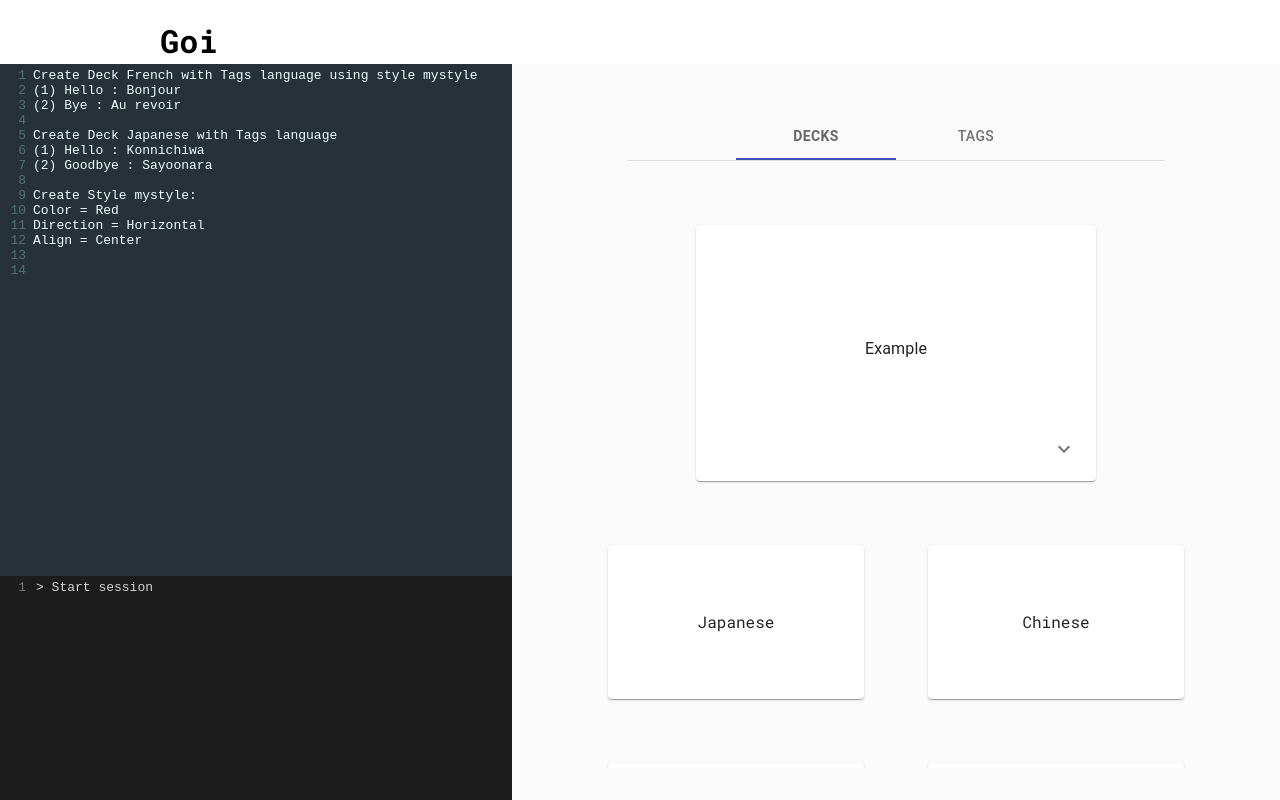
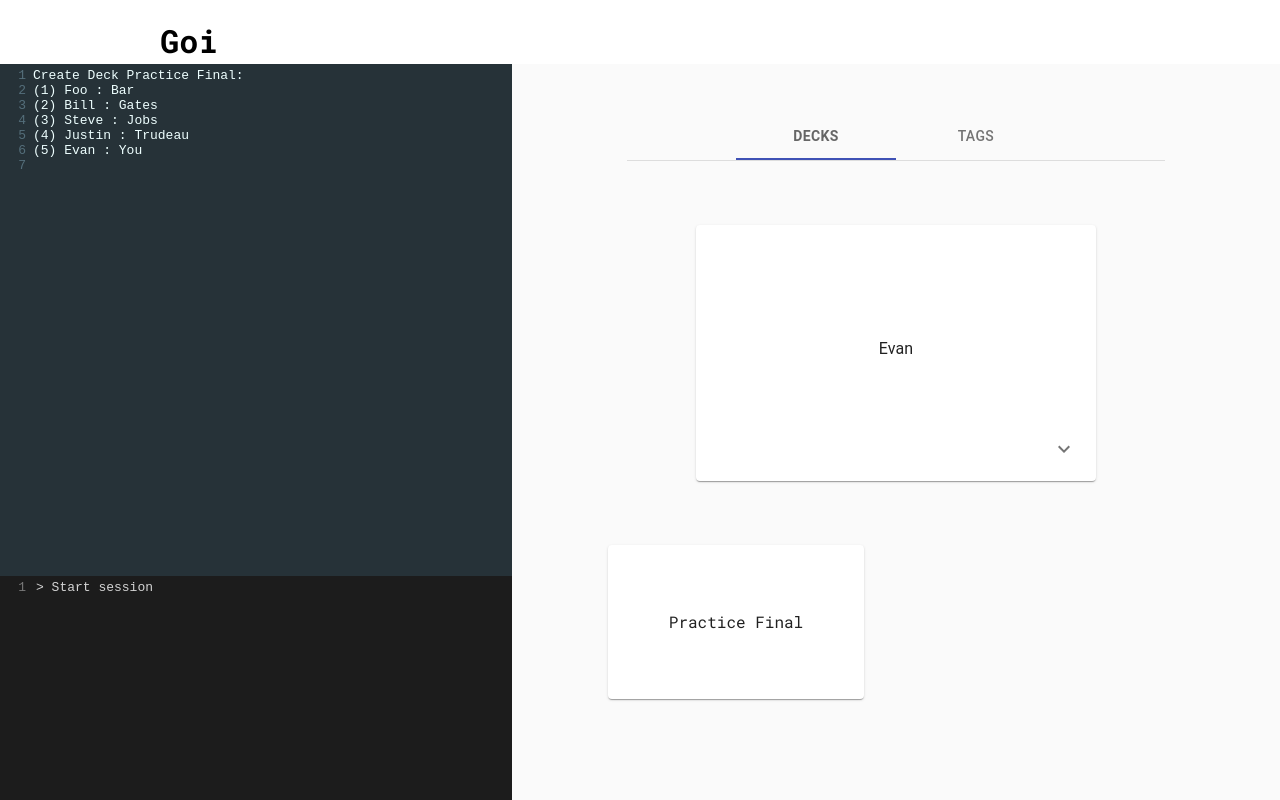
Before and after one commit to Dara2004/Goi, a React app: page / in a window 1280 px wide. Built offline with nearby package versions, Linux system fonts and the light colour scheme; what @nozbe/watermelondb would draw is missing.

Commit message:
Hooked up ast to deck view

```diff
--- a/src/App.tsx
+++ b/src/App.tsx
@@ -7,18 +7,19 @@ import CardEditor from "./components/CardEditor";
 import CommandEditor from "./components/CommandEditor";
 import Session from "./components/Session";
 import Statistics from "./components/Statistics";
+import Deck from "./model/Deck";
+import PostSessionSummary from "./components/PostSessionSummary";
+import ListView from "./components/ListView";
+import PROGRAM from "./ast/PROGRAM";
 
 const updateViewReducer = (state, action) => {
   switch (action.type) {
-    case "create cards": {
+    case "card editor parse success": {
+      console.log("received action: parse success");
       return {
         ...state,
-        cards: [
-          {
-            front: action.value.substr(12, 6),
-            back: action.value.substr(12, 6),
-          },
-        ],
+        program: { ...action.program },
+        view: View.DECK,
       };
     }
     case "command": {
@@ -32,23 +33,63 @@ const updateViewReducer = (state, action) => {
   }
   return state;
 };
+
+export enum View {
+  DECK,
+  STATS,
+  SESSION,
+  POST_SESSION,
+  LIST,
+}
+
+const initialProgram = {
+  create_decks: [
+    {
+      name: "Practice Final",
+      deck: {
+        cards: [
+          { front: "Foo", back: "Bar" },
+          { front: "Evan", back: "You" },
+        ],
+      },
+    },
+  ],
+};
+
 const initialState = {
-  cards: [{ front: "Example", back: "Exemple" }],
+  view: View.DECK,
+  program: initialProgram as PROGRAM,
   command: "",
 };
+
 export default function App() {
-  const [{ cards, command }, dispatch] = useReducer(
+  const [{ view, program, command }, dispatch] = useReducer(
     updateViewReducer,
     initialState
   );
 
-  const handleCardsChange = (value) => {
-    //use actual front and back in AST to set cards
-    dispatch({ type: "create cards", value: value });
+  const handleCommandChange = (value) => {
+    dispatch({ type: "command", value: value });
   };
 
-  const handleCommandChange = (value) => {
-    dispatch({ type: "command", value: value });
+  const showView = (view: View) => {
+    switch (view) {
+      case View.DECK: {
+        return <DeckView program={program}></DeckView>;
+      }
+      // case View.LIST: {
+      //   return <ListView></ListView>;
+      // }
+      case View.SESSION: {
+        return <Session></Session>;
+      }
+      case View.STATS: {
+        return <Statistics></Statistics>;
+      }
+      case View.POST_SESSION: {
+        return <PostSessionSummary></PostSessionSummary>;
+      }
+    }
   };
 
   return (
@@ -57,23 +98,9 @@ export default function App() {
         <NavBar></NavBar>
       </div>
       <div className="container" style={{ backgroundColor: "#FAFAFA" }}>
-        {/* <div
-          style={{ gridArea: "card-editor", backgroundColor: "green" }}
-        ></div>
-        <div
-          style={{ gridArea: "command-editor", backgroundColor: "black" }}
-        ></div> */}
-        <CardEditor onChange={handleCardsChange}></CardEditor>
+        <CardEditor dispatch={dispatch}></CardEditor>
         <CommandEditor onChange={handleCommandChange}></CommandEditor>
-        {command === "> Start session" ? (
-          <Session></Session>
-        ) : command === "> Show stats" ? (
-          <Statistics></Statistics>
-        ) : (
-          <>
-            <DeckView cards={cards}></DeckView>
-          </>
-        )}
+        {showView(view)}
       </div>
     </>
   );
--- a/src/ast/CREATE_DECK.ts
+++ b/src/ast/CREATE_DECK.ts
@@ -3,7 +3,7 @@ import DECK from "./DECK";
 import TAGS from "./TAGS";
 import ATTRIBUTES from "./ATTRIBUTES";
 
-const invalidNameTokens = ["with Tags", "using Style", "("];
+const invalidNameTokens = [":", "(", ")", ",", "NULLTOKEN"];
 
 export default class CREATE_DECK extends NODE {
   tags: TAGS | null = null;
@@ -45,6 +45,7 @@ export default class CREATE_DECK extends NODE {
       this.checkForAndParseTags();
       this.checkForAndParseAttributes();
       this.checkForAndParseDeck();
+      break;
     }
   }
 }
--- a/src/ast/DECK.ts
+++ b/src/ast/DECK.ts
@@ -9,7 +9,8 @@ export default class DECK extends NODE {
       !this.tokenizer.checkToken("add Color") &&
       !this.tokenizer.checkToken("add Direction") &&
       !this.tokenizer.checkToken("add Alignment") &&
-      !this.tokenizer.checkToken("add Tags")
+      !this.tokenizer.checkToken("add Tags") &&
+      !this.tokenizer.checkToken("Create Deck")
     ) {
       let card = new CARD();
       card.parse();
--- a/src/ast/PROGRAM.ts
+++ b/src/ast/PROGRAM.ts
@@ -1,7 +1,7 @@
 import NODE from "./NODE";
 import CREATE_DECK from "./CREATE_DECK";
 
-class PROGRAM extends NODE {
+export default class PROGRAM extends NODE {
   create_decks: CREATE_DECK[] = [];
   parse() {
     while (this.tokenizer.moreTokens()) {
@@ -9,6 +9,8 @@ class PROGRAM extends NODE {
         let create_deck = new CREATE_DECK();
         create_deck.parse();
         this.create_decks.push(create_deck);
+      } else {
+        break;
       }
     }
   }
--- a/src/components/CardEditor.tsx
+++ b/src/components/CardEditor.tsx
@@ -3,26 +3,22 @@ import "codemirror/lib/codemirror.css";
 import "codemirror/theme/material.css";
 import "codemirror/mode/xml/xml";
 import { UnControlled as CodeMirror } from "react-codemirror2";
+import PROGRAM from "../ast/PROGRAM";
+import Tokenizer from "../lib/tokenizer";
+import { deckCreationLiterals } from "../lib/constants";
 
-type Props = { onChange };
+type Props = { dispatch };
 export default function CardEditor(props: Props) {
   return (
     <>
       <div className="card-editor">
         <CodeMirror
-          value={`Create Deck French with Tags language using style mystyle
-(1) Hello : Bonjour
-(2) Bye : Au revoir
-
-Create Deck Japanese with Tags language
-(1) Hello : Konnichiwa
-(2) Goodbye : Sayoonara
-
-Create Style mystyle:
-Color = Red
-Direction = Horizontal
-Align = Center
-
+          value={`Create Deck Practice Final:
+(1) Foo : Bar
+(2) Bill : Gates
+(3) Steve : Jobs
+(4) Justin : Trudeau
+(5) Evan : You
 `}
           options={{
             mode: "xml",
@@ -30,7 +26,23 @@ Align = Center
             lineNumbers: true,
           }}
           onChange={(editor, data, value) => {
-            props.onChange(value); //trigger handleChange in parent component with the value user type in
+            // Parse it
+            try {
+              Tokenizer.makeTokenizer(value, deckCreationLiterals);
+              const program = new PROGRAM();
+              program.parse();
+              // Check if the last deck in the program is null
+              if (
+                program.create_decks[program.create_decks.length - 1].deck ===
+                null
+              ) {
+                console.log("last deck is null, not sending dispatch");
+              } else {
+                props.dispatch({ type: "card editor parse success", program });
+              }
+            } catch (err) {
+              console.log(err);
+            }
           }}
           className="card-editor-codemirror"
         />
--- a/src/components/DeckView.tsx
+++ b/src/components/DeckView.tsx
@@ -5,11 +5,20 @@ import NewCard from "./NewCard";
 import CenteredTabs from "./CenteredTabs";
 import { Paper } from "@material-ui/core";
 import ListView from "./ListView";
+import PROGRAM from "../ast/PROGRAM";
+import DECK from "../ast/DECK";
 
-export default function CardView({ cards }) {
-  const deckNames = ["Japanese", "Chinese", "French", "Spanish"];
+export default function DeckView({ program }: { program: PROGRAM }) {
+  const decks: DECK[] = program?.create_decks?.map((cd) => cd.deck);
+  if (!decks || decks.length === 0) {
+    return <h1>No decks lol</h1>;
+  }
+  const lastDeck = decks[decks.length - 1];
+  if (!lastDeck) {
+    return <h1>Last deck is null but apparently we have a deck??</h1>;
+  }
+  const { front, back } = lastDeck.cards[lastDeck.cards.length - 1];
 
-  const { front, back } = cards[0];
   return (
     <>
       <div className="card-view-container">
@@ -25,7 +34,9 @@ export default function CardView({ cards }) {
             <CenteredTabs></CenteredTabs>
           </div>
           <NewCard front={front} back={back}></NewCard>
-          <ListView deckNames={deckNames}></ListView>
+          <ListView
+            deckNames={program.create_decks.map((cd) => cd.name)}
+          ></ListView>
         </div>
       </div>
     </>
--- a/src/lib/constants.ts
+++ b/src/lib/constants.ts
@@ -19,3 +19,5 @@ export const allTokens = [
   ...keywords,
   ...subjectKeywords,
 ];
+
+export const deckCreationLiterals = ["Create Deck", ":", "\\(", "\\)", ","];
--- a/src/lib/tokenizer.ts
+++ b/src/lib/tokenizer.ts
@@ -20,7 +20,9 @@ class Tokenizer {
     console.log(Tokenizer.program);
 
     Tokenizer.literals.forEach((s) => {
+      console.log("string: ", s);
       const re = new RegExp(s, "g");
+      console.log("regexp: ", re);
       tokenizedProgram = tokenizedProgram.replace(re, `_${s}_`);
       console.log(tokenizedProgram);
     });
```
